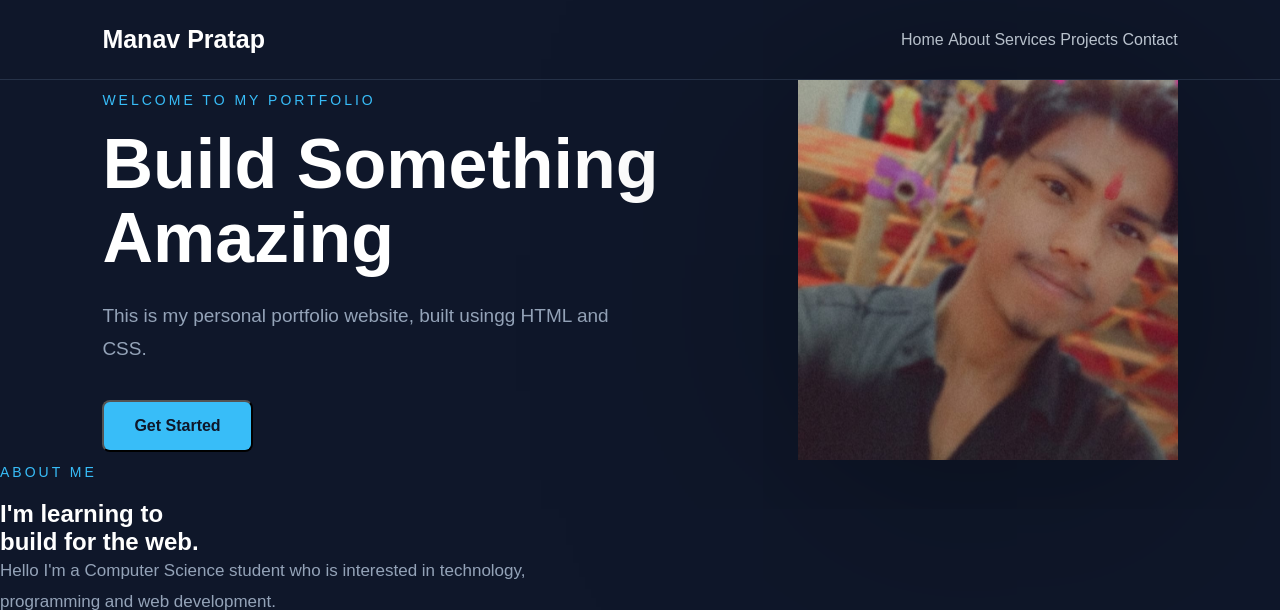
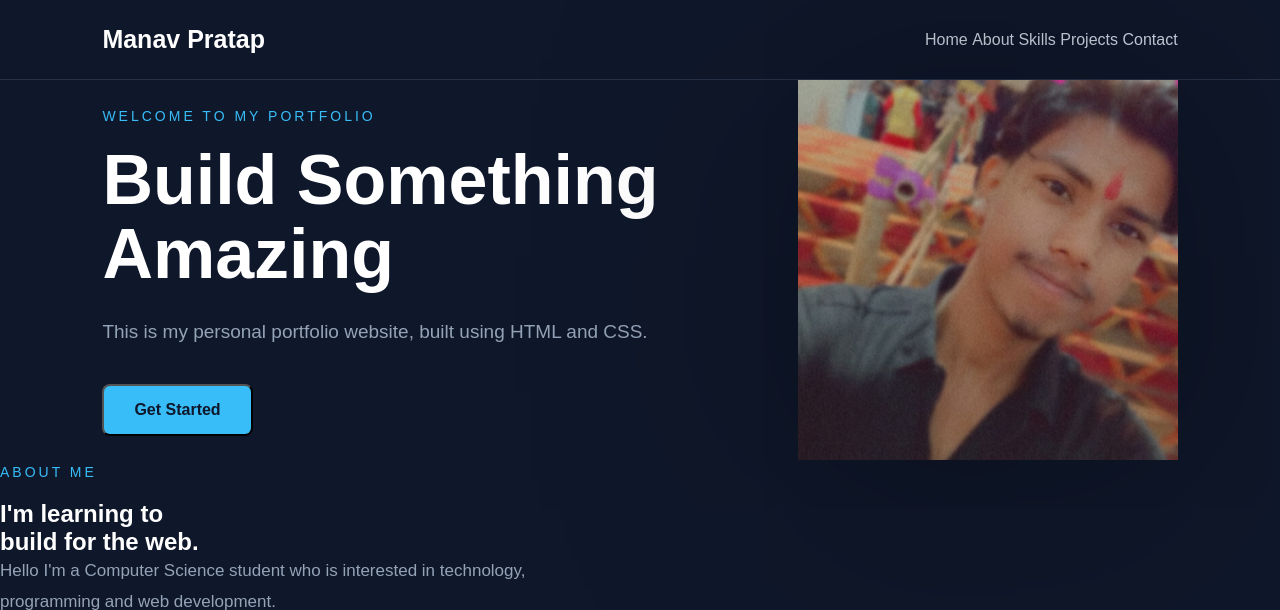
Before and after one commit to manavpratap34-source/manav-web, a Flask app: page / in a window 1280 px wide. Shown: the top 610 px of the page. Run offline with Flask 3, Linux system fonts and the light colour scheme.

Commit message:
Update website text

```diff
--- a/templates/index.html
+++ b/templates/index.html
@@ -16,7 +16,7 @@
      <div class=" nav-links">
          <a href="#home">Home</a>
          <a href="#about">About</a>
-         <a href="#skills">Services</a>
+         <a href="#skills">Skills</a>
          <a href="#projects">Projects</a>
          <a href="#contact">Contact</a>
      </div>
@@ -30,7 +30,7 @@
         <h1>Build Something<br><spam>Amazing</spam></h1>
 
         <p class="description">
-            This is my personal portfolio website, built usingg HTML and CSS.
+            This is my personal portfolio website, built using HTML and CSS.
         </p>
 
         <button>Get Started</button>
@@ -148,8 +148,7 @@
         <p class="small-text"> CONTACT ME</p>
         <h2> Let's <span> Connect</span></h2>
         <P>
-            Have a question or want to work together ?
-            Send me a message .
+            Have a question or want to work together ? Send me a message .
         </P>
     </div>
     <form class="contact-form" method="POST">
@@ -173,7 +172,7 @@
         <a href="#conatct">Contact</a>
     </div>
     <p class="copyright">
-       © 2026 Mywebsite. All Rights Reserved.
+       © 2026 MANAV PRATAP. All Rights Reserved.
     </p>
    </footer>
 </body>
```
